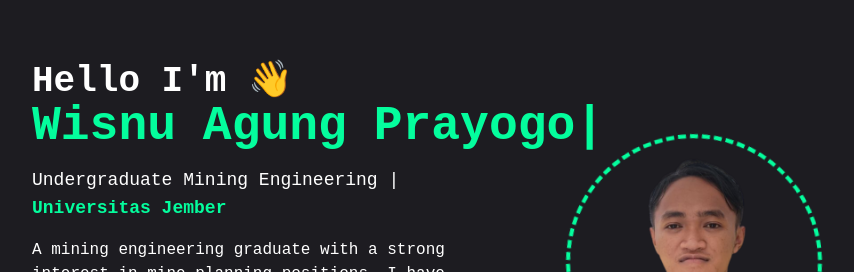
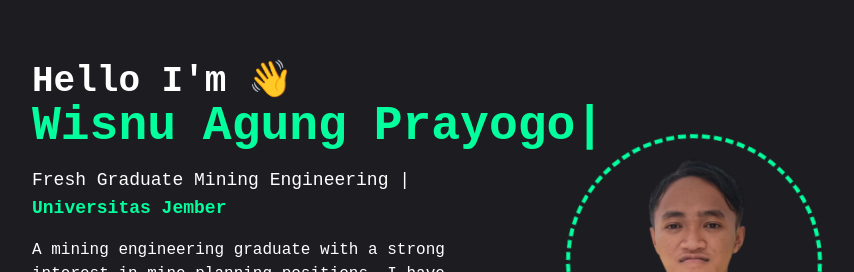
Before and after one commit to redmiii13/wisnu-agung, a React (Vite) app: page / in a window 1280 px wide. Shown: the part 138-410 px from the top of the page, without its empty margins (180-1034 px from the left). Built offline with nearby package versions, Linux system fonts and the light colour scheme.

Commit message:
Update Home.jsx

```diff
--- a/src/pages/Home.jsx
+++ b/src/pages/Home.jsx
@@ -31,7 +31,7 @@ export default function Home() {
         </span>
 
         <h2 className="text-lg font-base text-white lg:text-lg mt-4">
-          Undergraduate Mining Engineering |{" "}
+          Fresh Graduate Mining Engineering |{" "}
           <span className="text-primary font-bold"> Universitas Jember </span>
         </h2>
         <p className="text-base text-white max-w-xl lg:text-md mt-4">
```
